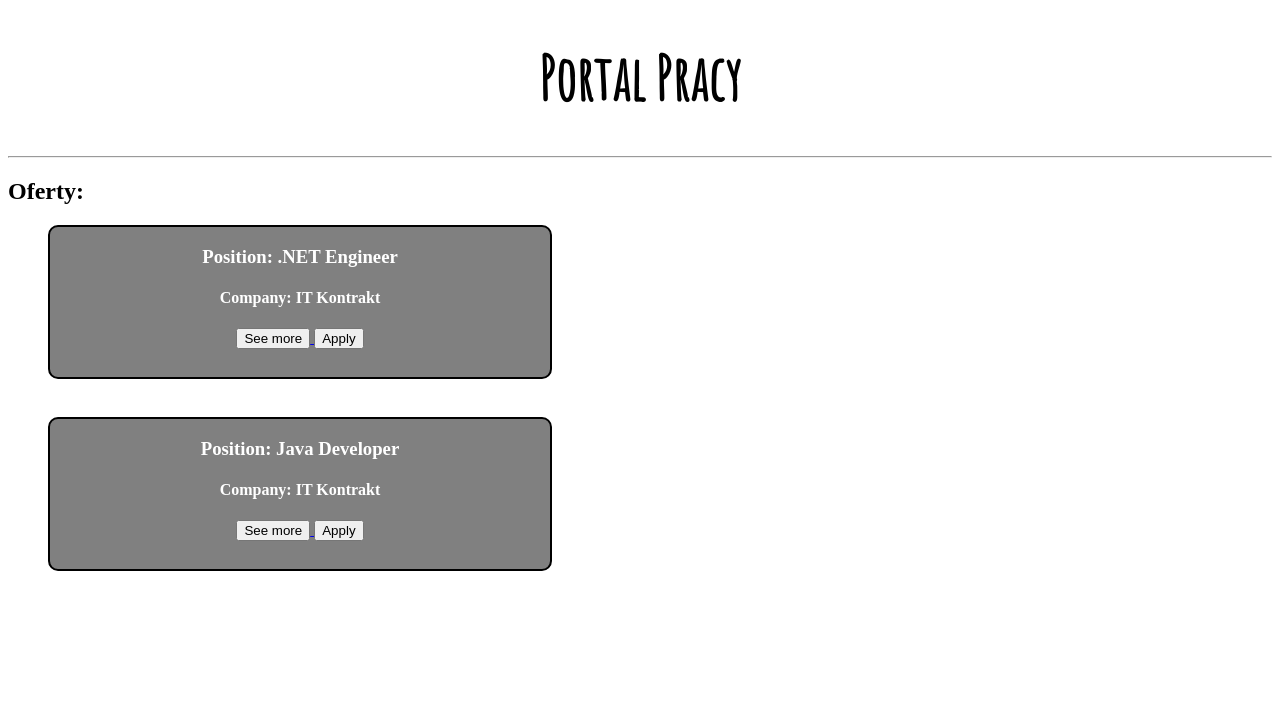
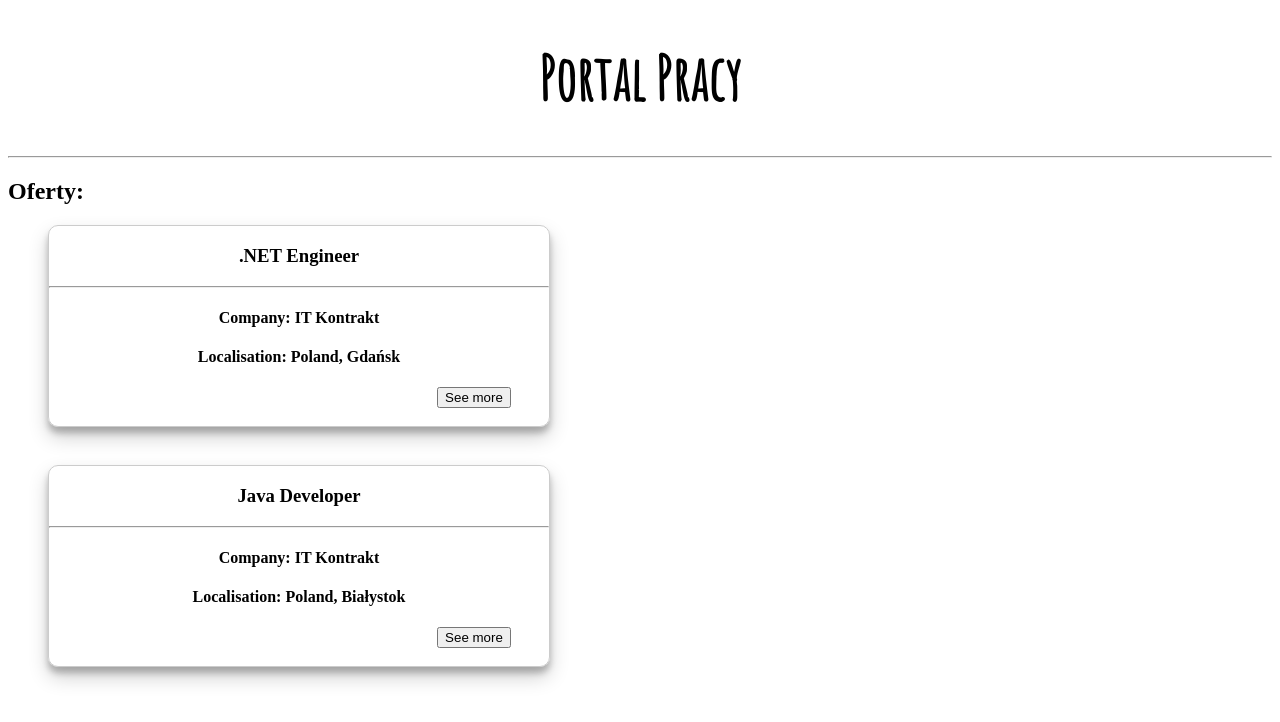
Before and after one commit to praglis/PortalPracy, a Django app: page /offerts/ in a window 1280 px wide. Shown: the top 722 px of the page. Run offline with Django 3.2, Linux system fonts and the light colour scheme; data comes from the database, SQL or seed files in the repository.

Commit message:
Apply buton deleted

```diff
--- a/PortalPracy/project/offerts/templates/offerts/index.html
+++ b/PortalPracy/project/offerts/templates/offerts/index.html
@@ -10,17 +10,18 @@
         text-align: center;
       }
 
+      .button{
+        margin-left: 350px;
+      }
       #offert-box{
-        color: white;
+        color: black;
         width: 500px;
-        height: 150px;
+        height: 200px;
         text-align: center;
-        border-color: black;
-        border-width: 2px;
-        border-style: solid;
+        border: 1px solid #ccc;
         border-radius: 10px;
-        background-color: grey;
         margin: 10px 40px 10px 40px;
+        box-shadow: 0 10px 20px rgba(0,0,0,0.19), 0 6px 6px rgba(0,0,0,0.23);
       }
     </style>
 
@@ -35,10 +36,13 @@
       {% if offert_list %}
         {% for offert in offert_list %}
           <div id='offert-box'>
-            <h3>Position: {{ offert.position }} </h3>
+            <h3> {{ offert.position }} </h3>
+            <hr>
             <h4>Company: {{ offert.company.name }}</h4>
-            <a href="{% url 'offerts:details' offert.id %}"> <button> See more </button> </a>
-            <a href="#"><button> Apply </button></a>
+            <h4>Localisation: {{ offert.localisation }}</h4>
+            <a href="{% url 'offerts:details' offert.id %}">
+              <button class="button"> See more </button>
+            </a>
             <br>
           </div>
           <br>
```
